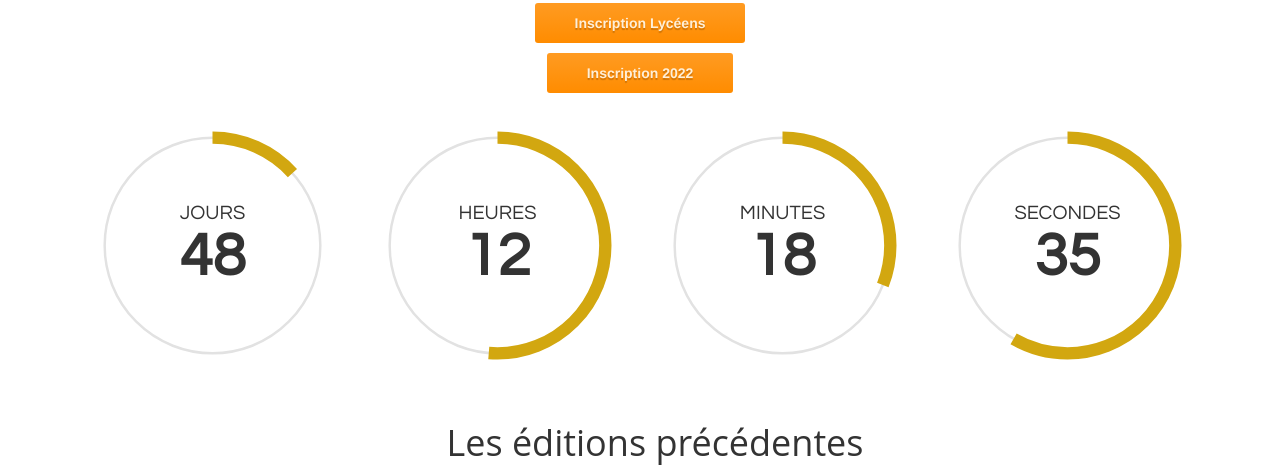
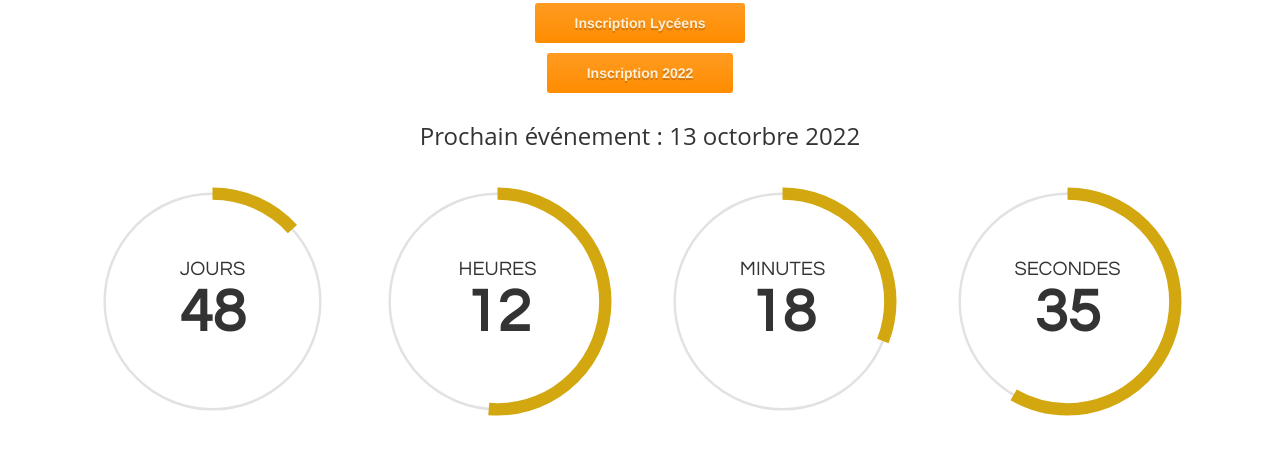
Before and after one commit to Zygnematophyce/sciences_en_courts_website, a plain HTML site: page index.html in a window 1280 px wide. Shown: the part 818-1285 px from the top of the page. Drawn offline with Linux system fonts and the light colour scheme.

Commit message:
Ajout date index

```diff
--- a/index.html
+++ b/index.html
@@ -79,6 +79,7 @@
 		</p>
 		<p><a class="btn btn-primary btn-large">Inscription Lycéens</a></p>
 		<p><a class="btn btn-primary btn-large">Inscription 2022</a></p>
+		<h3>Prochain événement : 13 octorbre 2022</h3>
 		<div id="festival_jour_j" style="width: 100%;" data-date="2022-10-13 20:30:00"
 			data-tc-id="e7f49168-41e9-ea72-1d2f-9bb68fe66f7b">
 			<div class="time_circles"><canvas width="1060" height="265"></canvas>
```
